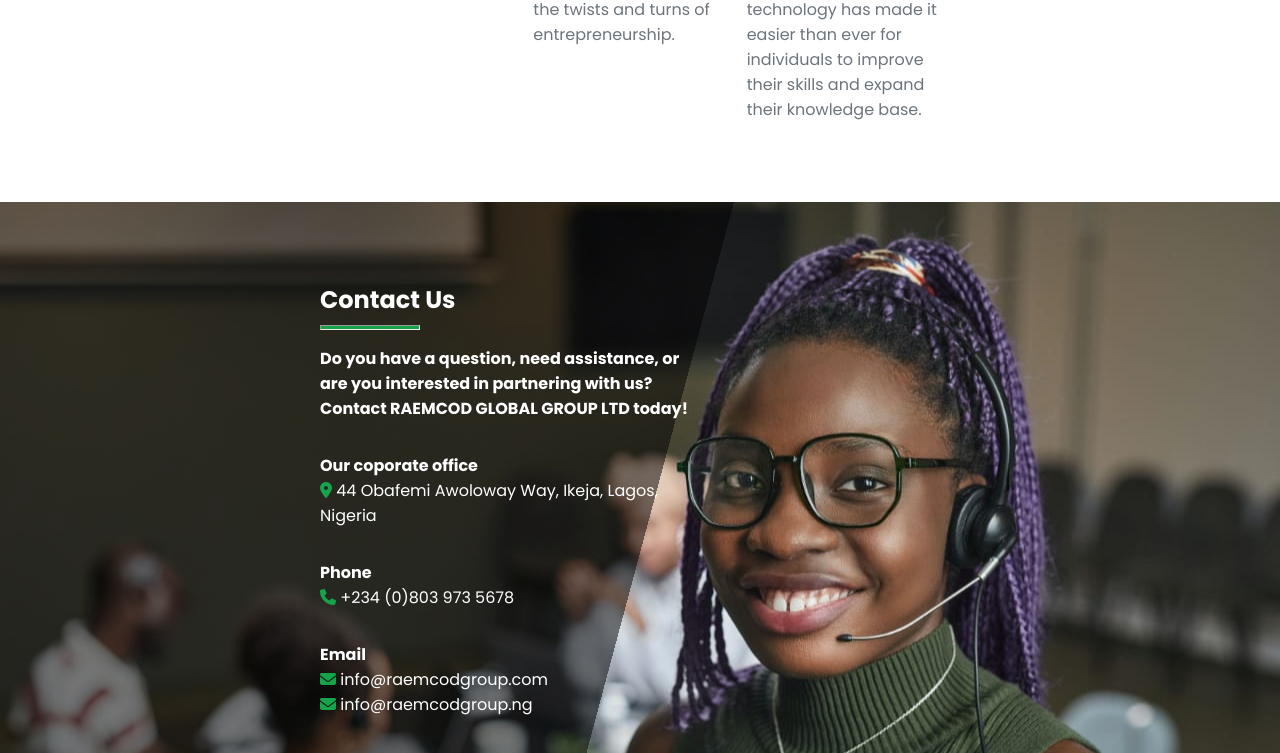
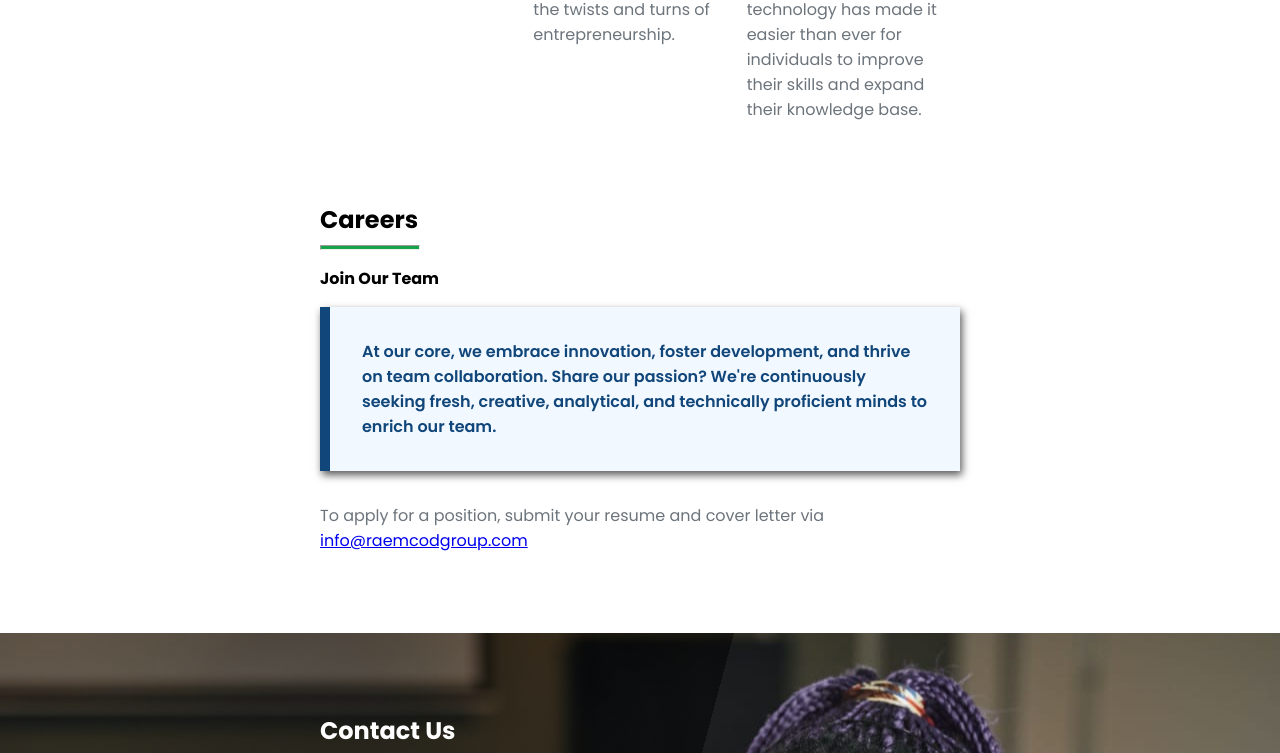
Before and after one commit to prius2055/raemcod-group, a plain HTML site: page index.html in a window 1280 px wide. Shown: the part 4468-5221 px from the top of the page. Drawn offline with Linux system fonts and the light colour scheme.

Commit message:
Add career section

```diff
--- a/index.html
+++ b/index.html
@@ -230,6 +230,25 @@
         </div>
       </section>
 
+      <section id="career">
+        <div class="our-careers">
+          <h2>Careers</h2>
+          <hr />
+          <h4>Join Our Team</h4>
+
+          <p class="career-note">
+            At our core, we embrace innovation, foster development, and thrive
+            on team collaboration. Share our passion? We're continuously seeking
+            fresh, creative, analytical, and technically proficient minds to
+            enrich our team.
+          </p>
+          <p class="career-instruction">
+            To apply for a position, submit your resume and cover letter via
+            <a href="mailto:info@raemcodgroup.com">info@raemcodgroup.com</a>
+          </p>
+        </div>
+      </section>
+
       <section id="contact">
         <div class="contact-us">
           <h2>Contact Us</h2>
--- a/styles.css
+++ b/styles.css
@@ -214,14 +214,37 @@ hr {
 }
 
 .service-link:hover {
-
   color: white;
   background-color: #16a44b;
 }
 
+.our-careers {
+  margin-top: 5rem;
+  margin-bottom: 5rem;
+  padding-left: 20rem;
+  padding-right: 20rem;
+}
+
+.our-careers h4 {
+  margin-bottom: 1rem;
+}
+
+.career-note {
+  color: #11467a;
+  font-weight: 600;
+  background-color: #f1f8ff;
+  border-left: 10px solid #11467a;
+  margin-bottom: 2rem;
+  padding: 2rem;
+  box-shadow: 2px 4px 8px #585858;
+}
+
+.career-instruction {
+  color: #6c747c;
+}
+
 #blog {
   margin-top: 5rem;
-  margin-bottom: 5rem;
   padding-left: 20rem;
   padding-right: 20rem;
 }
@@ -232,10 +255,6 @@ hr {
 }
 
 .blog-post {
-  /* display: flex; */
-  /* flex-direction: column; */
-  /* align-items: center; */
-  /* border-radius: 1rem; */
   margin-right: 1.2rem;
   width: 33.3%;
 }
```
